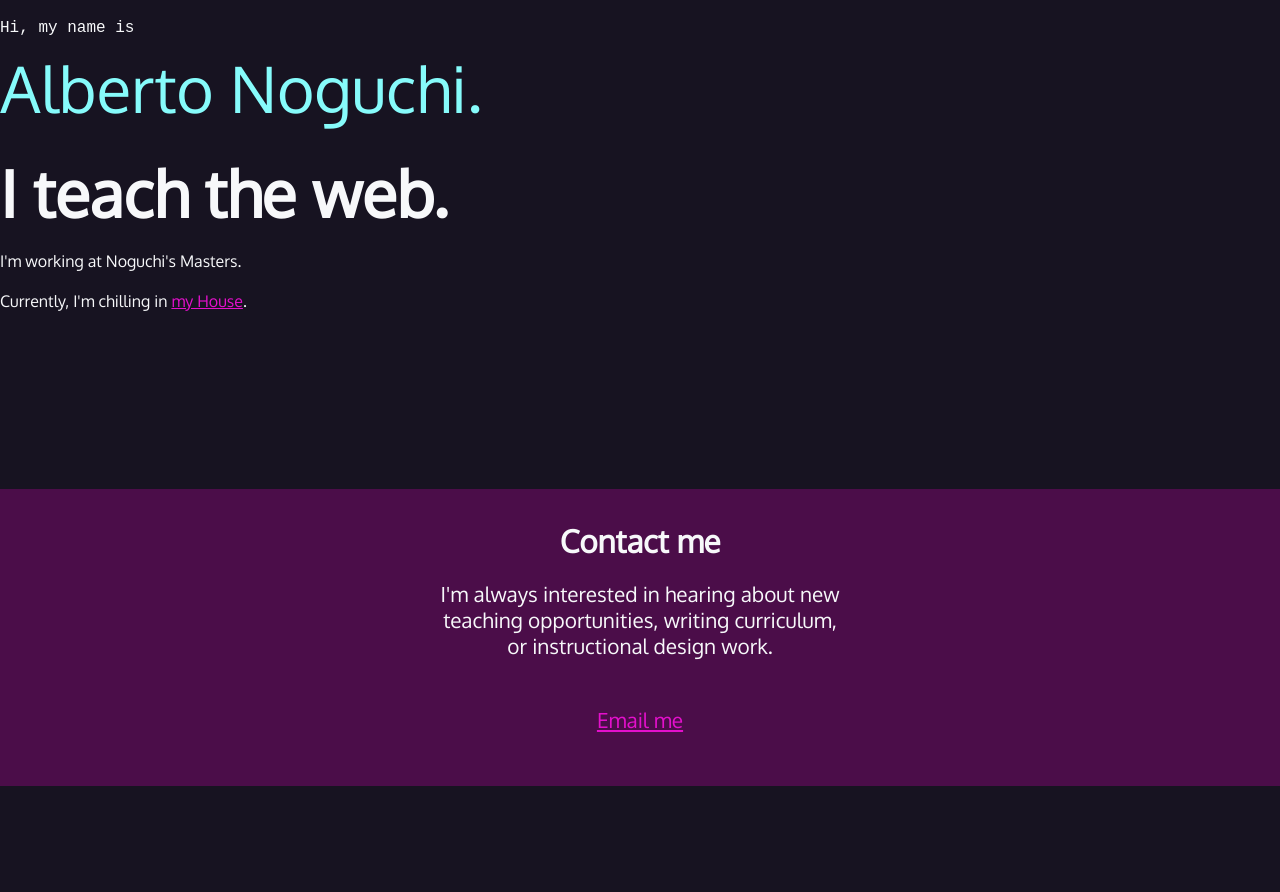
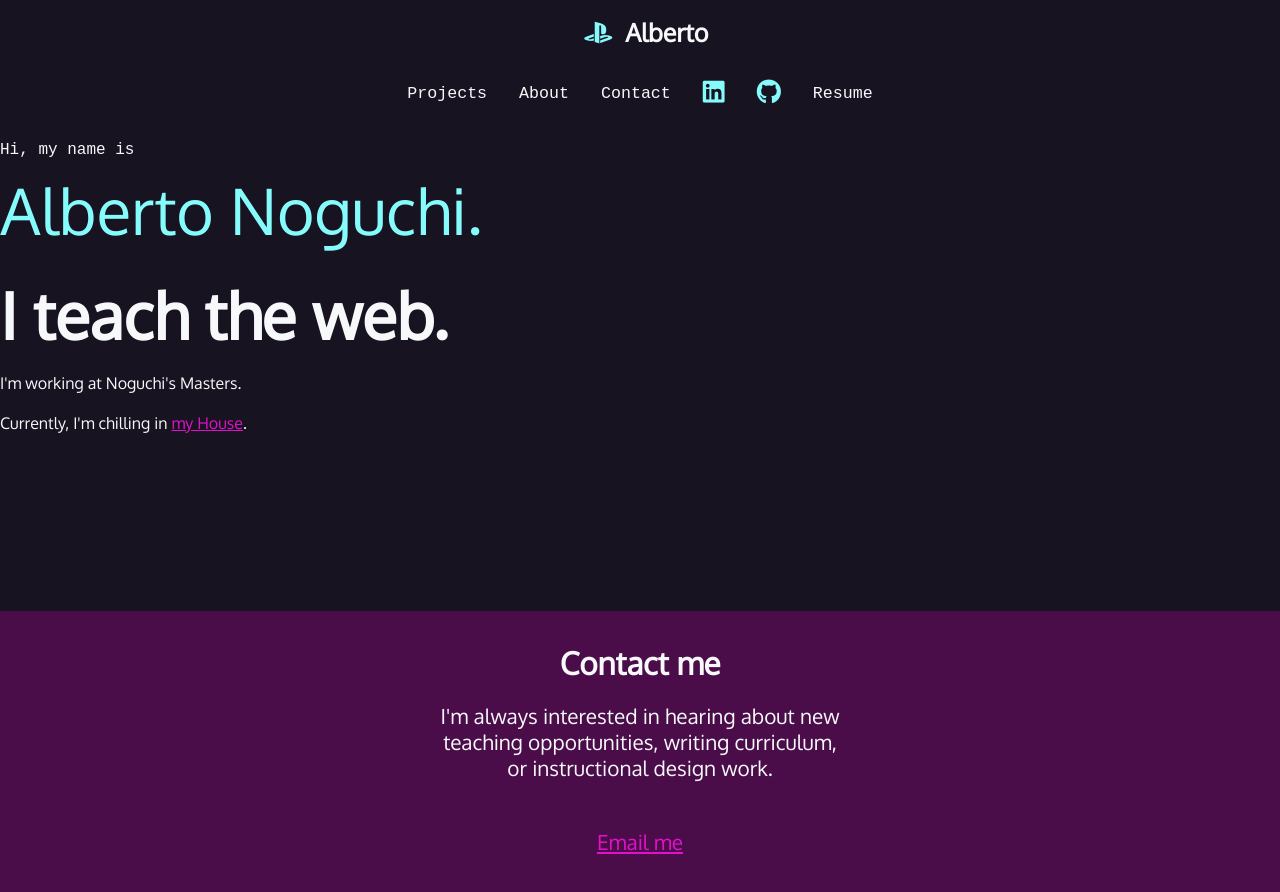
Before and after one commit to anoguchi/beginner, a plain HTML site: page CSS/app/index.html in a window 1280 px wide. Before the commit the page ends 800 px from the top, so only its background shows below. Drawn offline with Linux system fonts and the light colour scheme; a web font is replaced by a local one.

Commit message:
add: css navigation section

```diff
--- a/CSS/app/index.html
+++ b/CSS/app/index.html
@@ -11,9 +11,40 @@
       rel="stylesheet"
     />
     <link rel="stylesheet" href="./style.css" />
+    <script
+      src="https://kit.fontawesome.com/a0101628cb.js"
+      crossorigin="anonymous"
+    ></script>
     <title>Document</title>
   </head>
   <body>
+    <nav>
+      <ul>
+        <li>
+          <h1>
+            <a href="index.html"
+              ><span class="fa-brands fa-playstation"></span></i><span>Alberto</span></a
+            >
+          </h1>
+        </li>
+        <li><a href="#projects">Projects</a></li>
+        <li><a href="about.html">About</a></li>
+        <li><a href="#contact">Contact</a></li>
+        <li>
+          <a href="#"
+            ><span class="fa-brands fa-linkedin" aria-hidden="true"></span
+            ><span class="sr-only">Linkedin</span></a
+          >
+        </li>
+        <li>
+          <a href="#"
+            ><span class="fa-brands fa-github" aria-hidden="true"></span
+            ><span class="sr-only">Github</span></a
+          >
+        </li>
+        <li><a href="#">Resume</a></li>
+      </ul>
+    </nav>
     <section id="intro">
       <p class="name">Hi, my name is <span>Alberto Noguchi.</span></p>
       <h2>I teach the web.</h2>
--- a/CSS/app/style.css
+++ b/CSS/app/style.css
@@ -48,6 +48,55 @@ a:hover {
   text-decoration: none;
 }
 
+/* navbar styles */
+nav {
+  font-family: var(--mono);
+  font-size: 80%;
+  padding: 1rem;
+}
+
+nav h1 a {
+  font-family: var(--sans);
+}
+
+nav ul {
+  list-style-type: none;
+  padding: 0;
+  margin: 0;
+  display: flex;
+  flex-flow: row wrap;
+  justify-content: center;
+  align-items: center;
+  gap: 2rem;
+}
+
+nav li:first-child {
+  flex-basis: 100%;
+  text-align: center;
+}
+
+nav [class*="fa-"] {
+  font-size: 150%;
+  color: var(--aqua);
+}
+
+nav h1 [class*="fa-"] {
+  font-size: 100%;
+  color: var(--aqua);
+  margin: 0 0.8rem;
+}
+
+nav a {
+  color: var(--white);
+  text-decoration: none;
+  display: block;
+}
+
+nav a:hover,
+nav [class*="fa-"]:hover {
+  color: var(--magenta);
+}
+
 /* intro styles */
 #intro {
   padding-bottom: 10rem;
```
